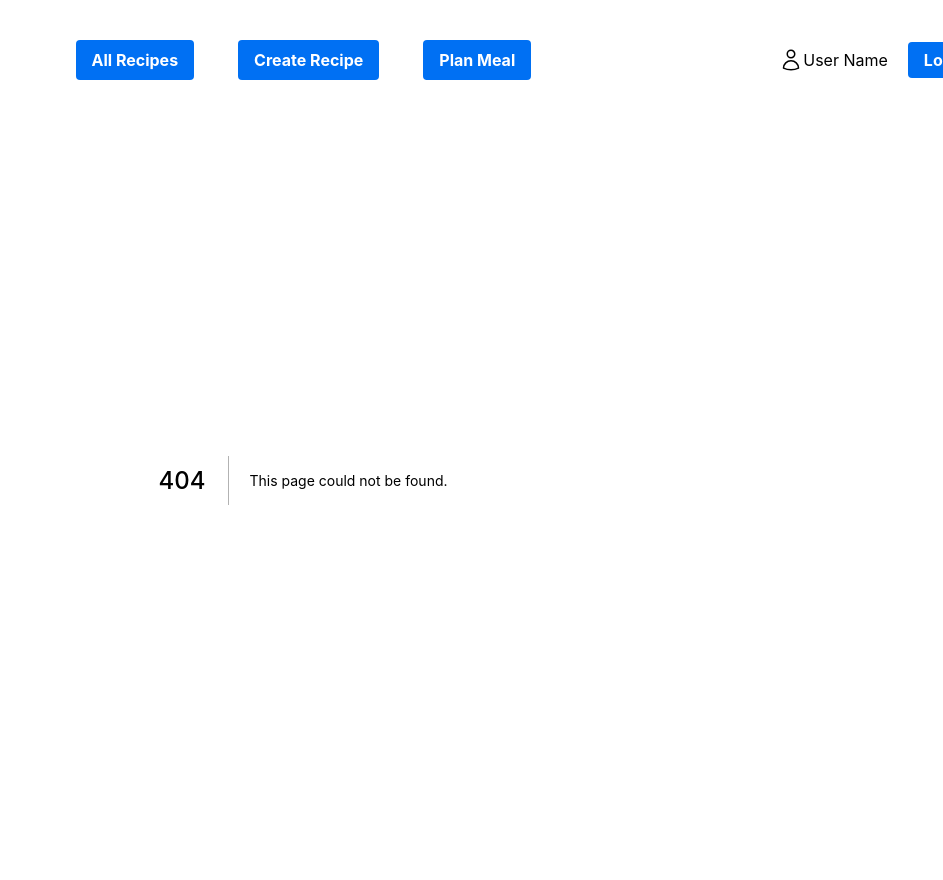
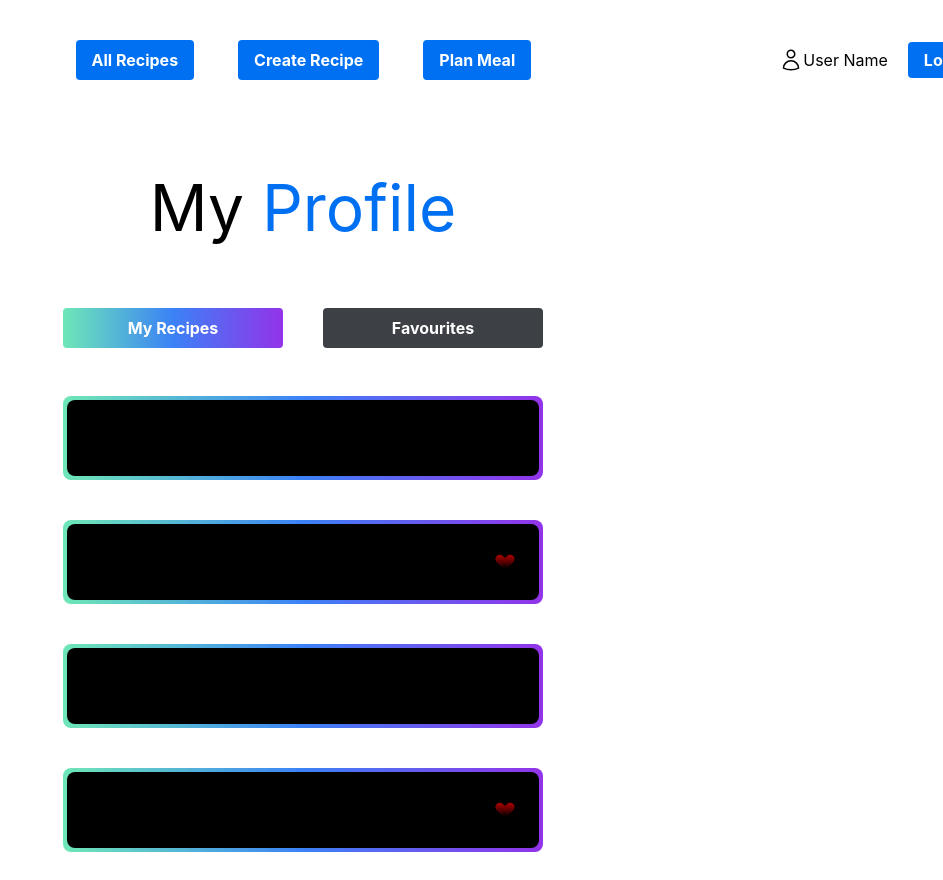
Before and after one commit to multimokia/COMP3095-Assignments, a Next.js app in the folder src/main/ui/: page /profile in a window 1280 px wide. Before the commit this address had no page. Shown: the top 880 px of the page, without its empty margins (337-1280 px from the left). After the commit the page ends 852 px from the top, so only its background shows below. Built offline with nearby package versions, Linux system fonts and the light colour scheme.

Commit message:
more pages ye ye

```diff
--- a/src/main/ui/components/Navbar.jsx
+++ b/src/main/ui/components/Navbar.jsx
@@ -20,10 +20,8 @@ export default function Navbar() {
           </a>
         </Link>
       </div>
-      <div
-        id="user"
-        className="flex relative ml-10 xl:left-52 lg:left-32 space-x-5  "
-      >
+
+      <div className="flex relative ml-10 xl:left-52 lg:left-32 space-x-5  ">
         <div
           id="icon"
           className="flex  hover:text-blue-500 hover:cursor-pointer"
@@ -42,7 +40,9 @@ export default function Navbar() {
               d="M15.75 6a3.75 3.75 0 11-7.5 0 3.75 3.75 0 017.5 0zM4.501 20.118a7.5 7.5 0 0114.998 0A17.933 17.933 0 0112 21.75c-2.676 0-5.216-.584-7.499-1.632z"
             />
           </svg>
-          <span>User Name</span>
+          <Link href="/profile">
+            <a>User Name</a>
+          </Link>
         </div>
         <div id="logout">
           <Link href="/logout">
--- a/src/main/ui/package.json
+++ b/src/main/ui/package.json
@@ -11,13 +11,16 @@
   "dependencies": {
     "@headlessui/react": "^1.7.3",
     "@heroicons/react": "^2.0.12",
+    "@mui/material": "^5.10.8",
     "cookies-next": "^2.1.1",
     "dotenv": "^16.0.3",
     "heroicons-react": "^1.4.1",
     "jose": "^4.10.0",
     "moment": "^2.29.4",
     "next": "12.3.1",
+    "prop-types": "^15.8.1",
     "react": "18.2.0",
+    "react-datepicker": "^4.8.0",
     "react-dom": "18.2.0",
     "react-hook-form": "^7.37.0",
     "swr": "^1.3.0"
--- a/src/main/ui/pages/mealplans.js
+++ b/src/main/ui/pages/mealplans.js
@@ -6,15 +6,9 @@ import Recipe from '../components/Recipe';
 import moment from 'moment';
 import { Combobox, Transition } from '@headlessui/react';
 import { CheckIcon, ChevronUpDownIcon } from '@heroicons/react/20/solid';
-
-const people = [
-  { id: 1, name: 'Wade Cooper' },
-  { id: 2, name: 'Arlene Mccoy' },
-  { id: 3, name: 'Devon Webb' },
-  { id: 4, name: 'Tom Cook' },
-  { id: 5, name: 'Tanya Fox' },
-  { id: 6, name: 'Hellen Schmidt' },
-];
+import DatePicker from 'react-datepicker';
+import { CalendarIcon } from '@heroicons/react/20/solid';
+import 'react-datepicker/dist/react-datepicker.css';
 
 export default function mealplans() {
   const fetcher = (url) => fetch(url).then((res) => res.json());
@@ -43,6 +37,8 @@ export default function mealplans() {
 
   const [selected, setSelected] = useState(recipes?.recipes[0]);
   const [query, setQuery] = useState('');
+  const [dateValue, setDateValue] = useState(new Date());
+  const [datePickerSelected, setDatePickerSelected] = useState(false);
 
   useEffect(() => {
     if (recipes) {
@@ -67,20 +63,27 @@ export default function mealplans() {
     formState: { errors },
   } = useForm();
 
-  const onSubmit = async (data) => {
-    // console.log(data)
+  useEffect(() => {
+    setDatePickerSelected(false);
+  }, [dateValue]);
+
+  const onSubmit = async () => {
+    const data = {
+      recipeId: selected.id,
+      timestamp: moment(dateValue).unix(),
+    };
+    console.log(data);
 
     try {
-      const res = await fetch('/api/mealplans/create', {
-        method: 'POST',
-        headers: {
-          'Content-Type': 'application/json',
-          Authheader,
-        },
-        credentials: 'include',
-        body: JSON.stringify(data),
-      });
-
+      // const res = await fetch('/api/mealplans/create', {
+      //   method: 'POST',
+      //   headers: {
+      //     'Content-Type': 'application/json',
+      //     Authheader,
+      //   },
+      //   credentials: 'include',
+      //   body: JSON.stringify(data),
+      // });
       // const jsonData = await res.json();
       // console.log(jsonData);
     } catch (error) {
@@ -103,25 +106,45 @@ export default function mealplans() {
 
           <div className="w-[30rem]">
             <form className="flex flex-col " onSubmit={handleSubmit(onSubmit)}>
-              <label className="mt-8 font-bold ">Schedule your meals!</label>
+              <label className="mt-8 font-bold mb-2 ">
+                Schedule your meals!
+              </label>
+              <div className="bg-gradient-to-r from-[#94a3b8] via-[#3861a4] to-[#8c5db8] flex items-center p-1 rounded-lg">
                 <div
                   id="mealSelectsContainer"
-                className="mt-2 flex items-center space-x-3"
+                  className=" flex flex-col items-center p-2 bg-black rounded-lg w-[99.99%]"
                 >
-                <div className="">Name:</div>
+                  <div className="flex items-center space-x-3 p-2">
+                    <div
+                      className="flex  bg-[#a1a5b057] rounded-lg py-2.5 pl-3 pr-10 items-center sm:text-sm hover:cursor-pointer"
+                      onClick={() => setDatePickerSelected(true)}
+                    >
+                      <CalendarIcon className="h-4 pr-2 " />
+                      <DatePicker
+                        selected={dateValue}
+                        onChange={(date) => {
+                          setDateValue(date);
+                        }}
+                        open={datePickerSelected}
+                        minDate={new Date()}
+                        onClickOutside={() => setDatePickerSelected(false)}
+                      />
+                    </div>
                     {recipes && !recipesError ? (
                       <div className="">
                         <Combobox value={selected} onChange={setSelected}>
-                      <div className="relative mt-1">
-                        <div className="relative w-full cursor-default overflow-hidden rounded-lg  text-left shadow-md focus:outline-none focus-visible:ring-2 focus-visible:ring-white focus-visible:ring-opacity-75 focus-visible:ring-offset-2 focus-visible:ring-offset-teal-300 sm:text-sm">
+                          <div className="relative ">
+                            <div className="relative text-white w-full   hover:border-[#1e1f21cd] cursor-default overflow-hidden rounded-lg    text-left  focus:outline-none focus-visible:ring-2 focus-visible:ring-blue focus-visible:ring-opacity-75 focus-visible:ring-offset-2 focus-visible:ring-offset-teal-300 sm:text-sm">
                               <Combobox.Input
-                            className="w-full border-none py-2 pl-3 pr-10 text-sm leading-5  focus:ring-0"
+                                className="w-full border-none py-2.5 pl-3 pr-10 text-sm leading-5 bg-[#a1a5b057] focus:ring-0"
                                 displayValue={(recipe) => recipe?.name}
-                            onChange={(event) => setQuery(event.target.value)}
+                                onChange={(event) =>
+                                  setQuery(event.target.value)
+                                }
                               />
                               <Combobox.Button className="absolute inset-y-0 right-0 flex items-center pr-2">
                                 <ChevronUpDownIcon
-                              className="h-5 w-5 text-gray-400"
+                                  className="h-5 w-5 text-white"
                                   aria-hidden="true"
                                 />
                               </Combobox.Button>
@@ -133,8 +156,9 @@ export default function mealplans() {
                               leaveTo="opacity-0"
                               afterLeave={() => setQuery('')}
                             >
-                          <Combobox.Options className="absolute mt-1 max-h-60 w-full overflow-auto rounded-md bg-white py-1 text-base shadow-lg ring-1 ring-black ring-opacity-5 focus:outline-none sm:text-sm">
-                            {filteredRecipes.length === 0 && query !== '' ? (
+                              <Combobox.Options className="absolute mt-1 max-h-60 w-full overflow-auto rounded-md bg-[#4d4f54] py-1 text-base shadow-lg ring-1 ring-black ring-opacity-5 focus:outline-none sm:text-sm">
+                                {filteredRecipes.length === 0 &&
+                                query !== '' ? (
                                   <div className="relative cursor-default select-none py-2 px-4 ">
                                     Nothing found.
                                   </div>
@@ -145,8 +169,8 @@ export default function mealplans() {
                                       className={({ active }) =>
                                         `relative cursor-default select-none py-2 pl-10 pr-4 ${
                                           active
-                                        ? 'bg-teal-600 text-white'
-                                        : 'text-gray-900'
+                                            ? 'bg-gradient-to-r from-[#6EE7B7] via-[#3B82F6] to-[#9333EA] text-white'
+                                            : 'text-white'
                                         }`
                                       }
                                       value={recipe}
@@ -189,24 +213,14 @@ export default function mealplans() {
                     ) : (
                       ''
                     )}
-
-                {/* <input
-                  type="text"
-                  className="form-control
-                      self-start
-                      px-3
-                      py-1.5
-                      text-base
-                      font-normal
-                      text-white
-                      border border-solid border-gray-700
-                      rounded-lg
-                      transition
-                      ease-in-out
-                      m-0 focus:outline-none  focus-visible:ring-2  focus-visible:ring-opacity-75 focus-visible:ring-offset-2 focus-visible:ring-offset-blue-600 bg-inherit flex-1"
-                  {...register('recipeName')}
-                  placeholder="Enter Recipe Name*"
-                ></input> */}
+                  </div>
+                  <button
+                    className={`mt-3 mb-2 bg-[#0070f3] hover:bg-blue-700   text-white font-bold py-2 px-4 rounded w-[25%] `}
+                    type="submit"
+                  >
+                    Submit
+                  </button>
+                </div>
               </div>
             </form>
 
@@ -234,7 +248,7 @@ export default function mealplans() {
                 ))}
               </div>
             ) : (
-              <div className="flex mt-10 text-red-400">broken</div>
+              <div className="flex mt-10 text-red-400">error</div>
             )}
 
             {/* {errorMsg && (
--- /dev/null
+++ b/src/main/ui/pages/profile.js
@@ -0,0 +1,98 @@
+import { useState } from 'react';
+import useSWR from 'swr';
+import Head from 'next/head';
+import Recipe from '../components/Recipe';
+
+export default function profile() {
+  const fetcher = (url) => fetch(url).then((res) => res.json());
+  const [filter, setFilter] = useState('user');
+
+  const { data: userRecipes, error: userRecipesError } = useSWR(
+    `/api/recipes?&name=stanley`,
+    fetcher
+  );
+
+  const heartedRecipes = true;
+  const heartedRecipesError = false;
+
+  //   const { data: heartedRecipes, error: heartedRecipesError } = useSWR(
+  //     `/api/heartedrecipes?userid=1`,
+  //     fetcher
+  //   );
+
+  // make swr call with userId and recipeId to get hearted status, set isHearted to that(either gonna come back as true or false or undefined, set to false
+  // for the last 2 cases). When heart gets clicked, check state of isHearted, if true, make delete request, if false, make post request.
+
+  //in the user profile page , pass null (its a default param so just dont pass a prop for userId) for userid when displaying recipes, so that the heart doesn't show up
+
+  //view hearted recipes button == make a get request to the hearted table (many to many), get back an array of recipes, display them or false no entries returned
+
+  return (
+    <div>
+      <Head>
+        <title>Recipe App</title>
+
+        <link rel="icon" href="/favicon.ico" />
+      </Head>
+
+      <main className="flex flex-col items-center ">
+        <div className="flex flex-col items-center justify-center ">
+          <h1 className="text-[4rem] pt-20">
+            My<span className="text-[#0070f3]"> Profile</span>
+          </h1>
+        </div>
+        <div className="w-[30rem]">
+          <div id="searchBar" className="mt-10 flex items-center space-x-10">
+            <button
+              className={`flex justify-center ${
+                filter == 'user'
+                  ? 'from-[#6EE7B7] via-[#3B82F6] to-[#9333EA] hover:from-[#46a982] hover:via-[#2556a5] hover:to-[#8956b9]'
+                  : 'bg-[#3d4145] hover:bg-[#61676d] '
+              } flex-1 mt-3 mb-2 bg-gradient-to-r  text-white font-bold py-2 px-4 rounded `}
+              type="submit"
+              onClick={() => setFilter('user')}
+            >
+              My Recipes
+            </button>
+            <button
+              className={`flex justify-center ${
+                filter == 'hearted'
+                  ? 'from-[#6EE7B7] via-[#3B82F6] to-[#9333EA] hover:from-[#46a982] hover:via-[#2556a5] hover:to-[#8956b9]'
+                  : 'bg-[#3d4145] hover:bg-[#61676d] '
+              } flex-1 mt-3 mb-2 bg-gradient-to-r  text-white font-bold py-2 px-4 rounded `}
+              type="submit"
+              onClick={() => setFilter('hearted')}
+            >
+              Favourites
+            </button>
+          </div>
+
+          {filter == 'user' ? (
+            userRecipes && !userRecipesError ? (
+              <div className="recipe-container">
+                {userRecipes.recipes.map((recipe) => (
+                  <Recipe key={recipe.id} recipe={recipe} />
+                ))}
+              </div>
+            ) : (
+              <div>Error for user Recipes</div>
+            )
+          ) : heartedRecipes && !heartedRecipesError ? (
+            <div>Hearted Recipes</div>
+          ) : (
+            <div>Error for hearted Recipes</div>
+          )}
+          {/* {data && !error ? (
+            <div className="recipe-container">
+              {data.recipes.map((recipe) => (
+                <Recipe key={recipe.id} recipe={recipe} />
+              ))}
+            </div>
+          ) : (
+            <div className="flex mt-10 text-red-400">{error}</div>
+          )} */}
+        </div>
+      </main>
+    </div>
+  );
+}
--- a/src/main/ui/pages/recipes/create.js
+++ b/src/main/ui/pages/recipes/create.js
@@ -86,6 +86,17 @@ export default function create() {
           <h1 className="text-[4rem] pt-20">
             Create a <span className="text-[#0070f3]"> Recipe</span>
           </h1>
+          {errorMsg && (
+            <div className="mt-5 flex bg-[#c9606086] rounded-lg p-1.5 items-center justify-center">
+              <div>{errorMsg}</div>
+            </div>
+          )}
+
+          {successMsg && (
+            <div className="mt-5 flex bg-[#bbeea8ba] rounded-lg p-1.5 items-center justify-center">
+              <div>{successMsg}</div>
+            </div>
+          )}
 
           <div className="w-[30rem]">
             <form className="flex flex-col " onSubmit={handleSubmit(onSubmit)}>
@@ -201,18 +212,6 @@ export default function create() {
                 </button>
               </div>
             </form>
-
-            {errorMsg && (
-              <div className="mt-20 flex bg-[#c9606086] rounded-lg p-1 items-center justify-center">
-                <div>{errorMsg}</div>
-              </div>
-            )}
-
-            {successMsg && (
-              <div className="mt-20 flex bg-[#88c186a6] rounded-lg p-1 items-center justify-center">
-                <div>{successMsg}</div>
-              </div>
-            )}
           </div>
         </div>
       </main>
--- a/src/main/ui/styles/globals.css
+++ b/src/main/ui/styles/globals.css
@@ -28,3 +28,23 @@ a {
     background: black;
   }
 }
+
+.react-datepicker-wrapper,
+.react-datepicker__input-container,
+.react-datepicker__input-container input {
+  display: block;
+  width: 100%;
+  color: white;
+  background-color: transparent;
+  font-size: 0.875rem;
+  border: none;
+  font-family: inherit;
+}
+
+.react-datepicker {
+  border: none;
+  border-radius: none;
+}
+.react-datepicker-wrapper input[type='text'] {
+  border: none;
+}
```
Also changed, not shown: src/main/ui/components/Recipe.jsx (+7 -5 lines), 1 other file (tests, documents, lock files or other folders). Lines whose indentation alone changed are shown as unchanged.
